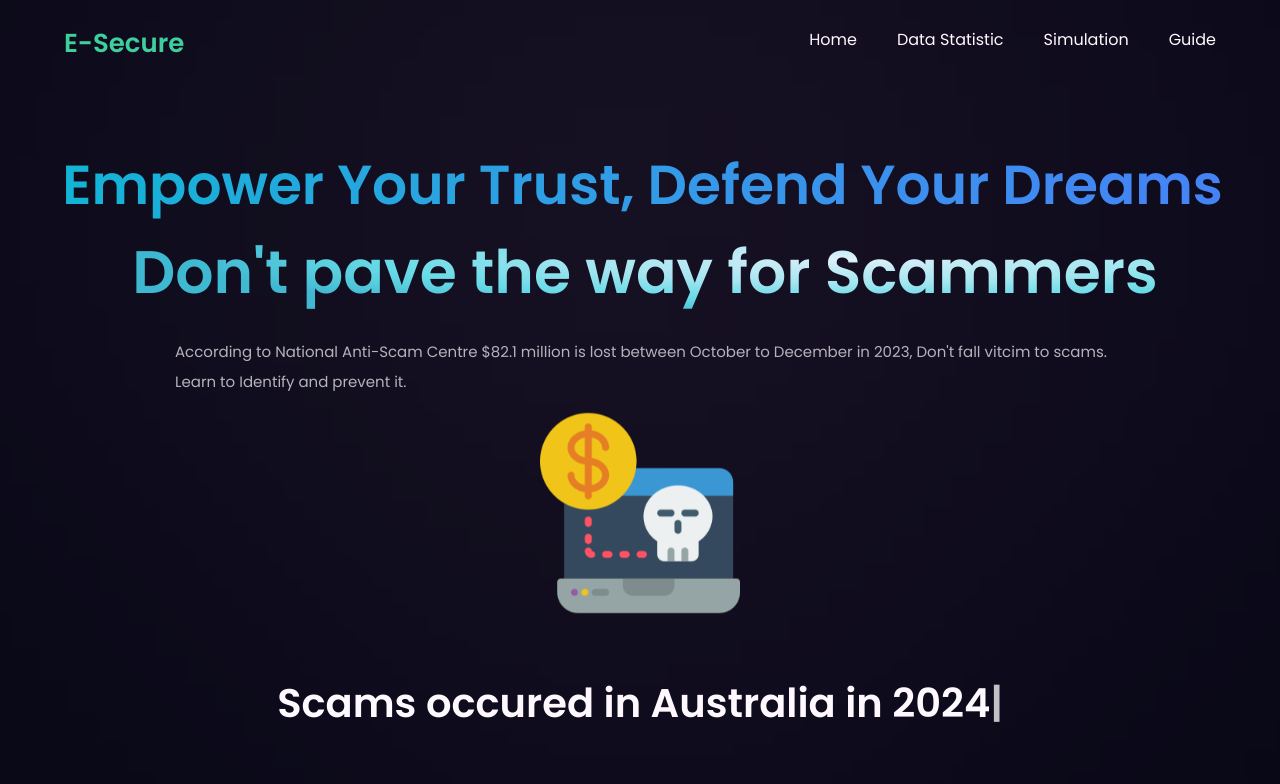
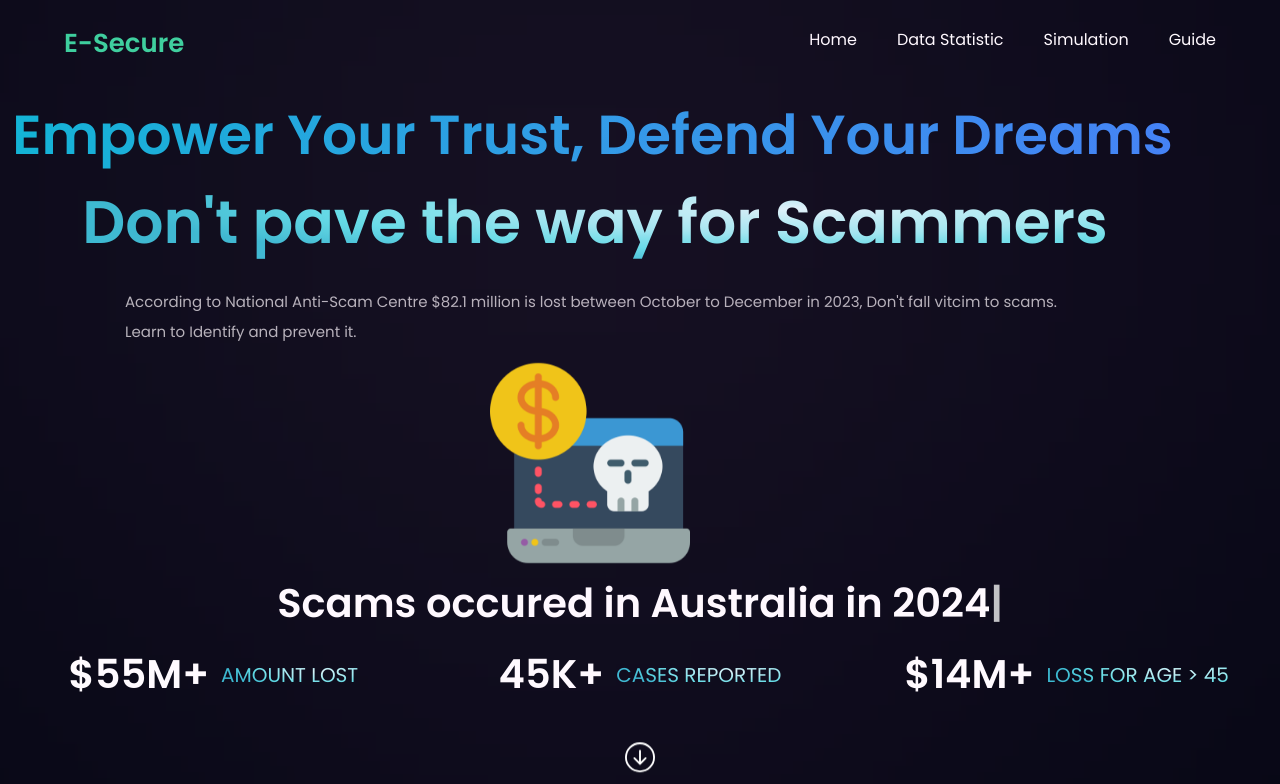
Before and after one commit to YuGitCode/scam-prevention-website, a React (Vite) app: page / in a window 1280 px wide. Shown: the top 784 px of the page. Built offline with nearby package versions, Linux system fonts and the light colour scheme.

Commit message:
Did alittle fixing to the url

```diff
--- a/src/App.jsx
+++ b/src/App.jsx
@@ -23,7 +23,7 @@ const App = () => {
   return (
     <>
       <div className='scroll-watcher' style={{ width: scrollWidth }} />
-      <div className='bg-primary w-full overflow-hidden'>
+      <div className='bg-primary w-full overflow-hidden '>
         <div className={`${styles.paddingX} ${styles.flexCenter}`}>
           <div className={`${styles.boxWidth}`}>
             <Navbar />
--- a/src/components/Hero.jsx
+++ b/src/components/Hero.jsx
@@ -12,8 +12,8 @@ const Hero = () => {
         id='hero'
         className={`flex md:flex-row flex-row ${styles.paddingY}`}
       >
-        <div className='flex flex-col justify-between items-center w-full '>
-          <h1 className='text-[30px] pl-[10px] ss:pl-[5px] font-poppins font-semibold ss:text-[55px] md:text[40px] bg-gradient-to-r from-cyan-500 to-blue-500 inline-block text-transparent bg-clip-text'>
+        <div className='flex flex-col justify-between items-center w-full md:m-[-50px]'>
+          <h1 className='text-[30px] pl-[10px] ss:pl-[5px] font-poppins font-semibold ss:text-[55px] md:text-[55px] bg-gradient-to-r from-cyan-500 to-blue-500 inline-block text-transparent bg-clip-text'>
             Empower Your Trust, Defend Your Dreams
           </h1>
           <span className='pl-[10px] flex-1 font-poppins font-semibold ss:text-[60px] text-[30px] text-gradient'>
@@ -49,12 +49,12 @@ const Hero = () => {
         </div>
 
         <section
-          className={`${styles.flexCenter} animate-fadeInUp flex-row flex-wrap sm:mb-20 mb-6`}
+          className={`${styles.flexCenter} animate-fadeInUp flex-row flex-wrap sm:mb-20 mb-6 mt-[-30px]`}
         >
           {stats.map((stat) => (
             <div
               key={stat.id}
-              className='flex-1 flex justify-start items-center md:flex-row flex-col m-3 mt-12'
+              className='flex-1 flex justify-center items-center md:flex-row flex-col m-3 mt-12 mx-auto'
             >
               <h4 className='font-poppins font-semibold xs:text-[40px] text-[30px] xs:leading-[53px] leading-[43px] text-white'>
                 {stat.value}
```
